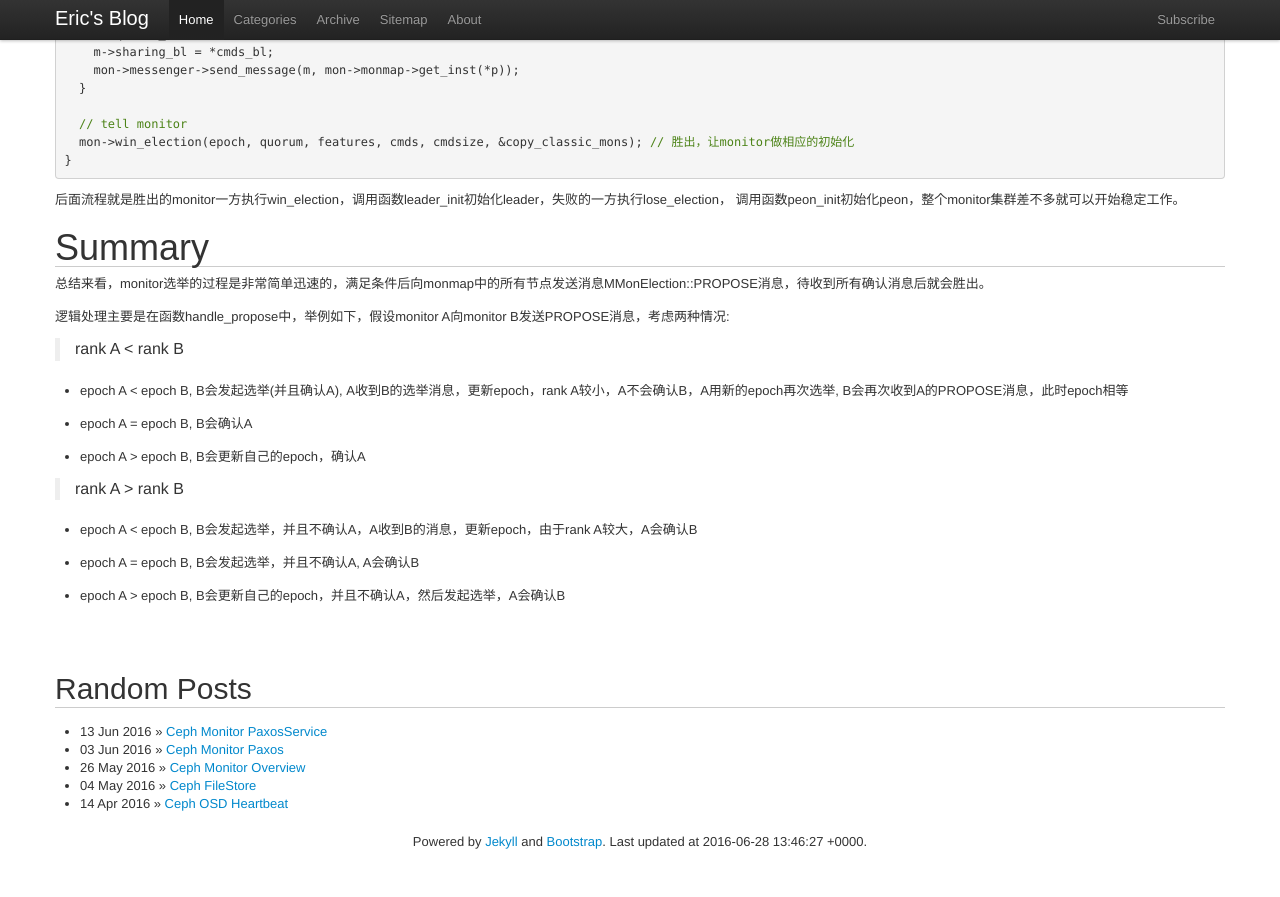
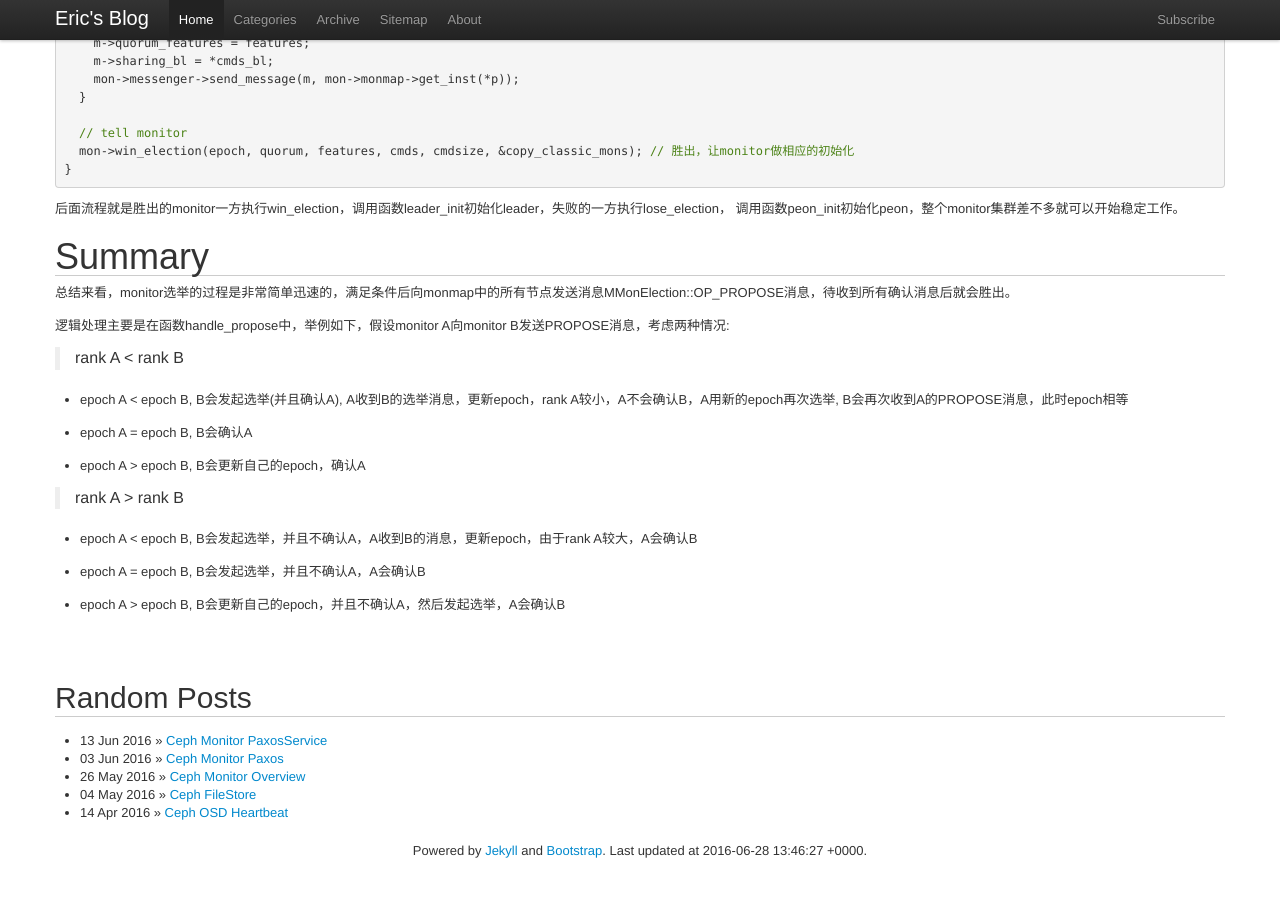
Before and after one commit to wjin/blog, a Jekyll site: the page built from _posts/2016-06-01-ceph-monitor-leader-elect.md, in a window 1280 px wide and 900 px high, scrolled down 3999 px. Shown: the top 897 px of the window. Built offline with Jekyll 4.4.1, drawn with Linux system fonts in a browser that asks for light colours; some web fonts are replaced; comment, search, counter and statistics services are not loaded; some of the changed text lies outside the part shown.

Commit message:
trivial fix
Signed-off-by: Wei Jin <wjin.cn@gmail.com>

````diff
--- a/_posts/2016-06-01-ceph-monitor-leader-elect.md
+++ b/_posts/2016-06-01-ceph-monitor-leader-elect.md
@@ -25,7 +25,7 @@
 
 3. 节点收到quorum enter/exit命令
 
-## bootstrap
+### bootstrap
 
 对于第一种情况，bootstrap被调用的地方非常频繁:
 
@@ -40,23 +40,25 @@
 所有的peon节点收不到来自leader的更新消息，也会重新选举。
 
 ```cpp
+// leader调用
 void Paxos::lease_ack_timeout()
 {
-  assert(mon->is_leader()); // leader调用
+  assert(mon->is_leader());
   assert(is_active());
   lease_ack_timeout_event = 0;
   mon->bootstrap(); // 重启
 }
 
+// peon调用
 void Paxos::lease_timeout()
 {
-  assert(mon->is_peon()); // peon调用
+  assert(mon->is_peon());
   lease_timeout_event = 0;
   mon->bootstrap(); // 重启
 }
 ```
 
-## MMonElection
+### MMonElection
 
 对于第二种情况，应该说这是第一种情况间接导致的，当某个节点发出选举消息后，其他节点收到消息会做相应的处理。
 常见的case是其他节点已经形成一个quorum，并且有leader存在，此时收到选举消息后，发现是来自quorum外的节点，
@@ -85,7 +87,7 @@
 }
 ```
 
-## quorum enter/exit
+### quorum enter/exit
 
 第三种情况，这个其实是一个命令，感觉主要用于运维测试。原理是设置一个bool值，然后调用选举函数，这样就会让此monitor加入或者退出quorum。
 针对某个特定的monitor，可以通过如下命令验证:
@@ -245,7 +247,7 @@
 
 # Summary
 
-总结来看，monitor选举的过程是非常简单迅速的，满足条件后向monmap中的所有节点发送消息MMonElection::PROPOSE消息，待收到所有确认消息后就会胜出。
+总结来看，monitor选举的过程是非常简单迅速的，满足条件后向monmap中的所有节点发送消息MMonElection::OP\_PROPOSE消息，待收到所有确认消息后就会胜出。
 
 逻辑处理主要是在函数handle\_propose中，举例如下，假设monitor A向monitor B发送PROPOSE消息，考虑两种情况:
 
@@ -261,6 +263,6 @@
 
 * epoch A < epoch B, B会发起选举，并且不确认A，A收到B的消息，更新epoch，由于rank A较大，A会确认B
 
-* epoch A = epoch B, B会发起选举，并且不确认A, A会确认B
+* epoch A = epoch B, B会发起选举，并且不确认A，A会确认B
 
 * epoch A > epoch B, B会更新自己的epoch，并且不确认A，然后发起选举，A会确认B
````
